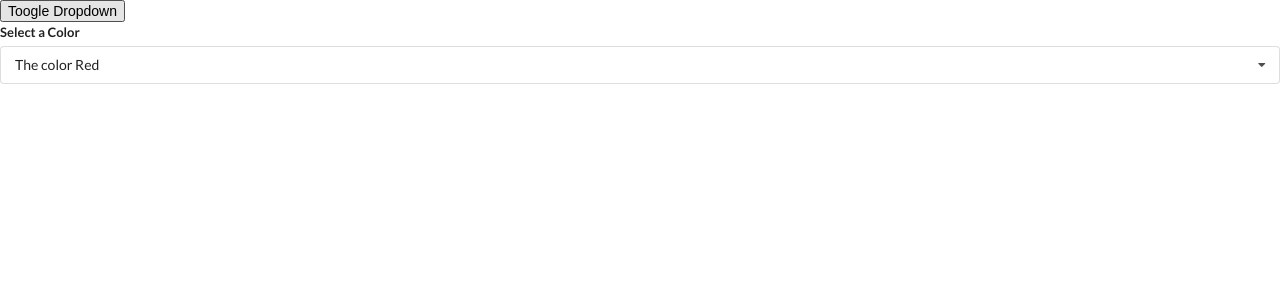
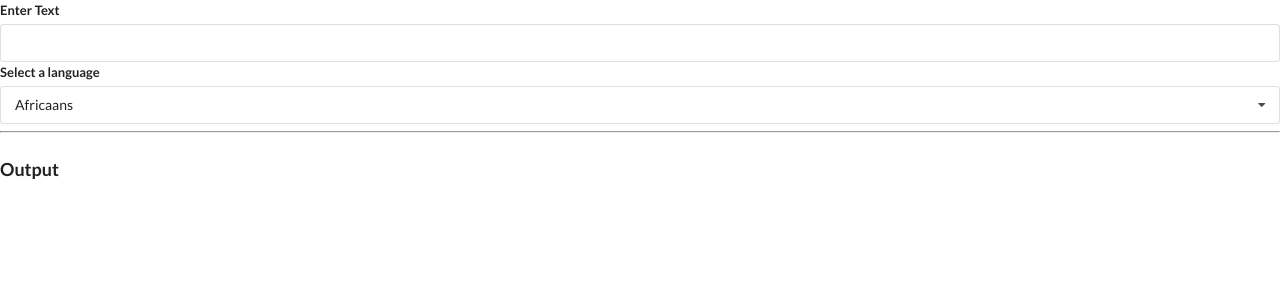
Before and after one commit to maggiegenova/React, a React (Create React App) app: page / in a window 1280 px wide. Shown: the top 300 px of the page. Built offline with nearby package versions, Linux system fonts and the light colour scheme; no server answers.

Commit message:
Add Translate component

```diff
--- a/src/components/App.js
+++ b/src/components/App.js
@@ -2,6 +2,7 @@
 import Accordion from "./accordion-component";
 import Search from "./search-bar-component";
 import DropDown from "./drop-down-component";
+import Translate from "./translate-component";
 
 const items = [
   {
@@ -35,20 +36,10 @@
 
 export default () => {
   const [selected, setSelected] = useState(options[0]);
-  const [showDropdown, setShowDropdown] = useState(true);
 
   return (
     <div>
-      <button onClick={() => setShowDropdown(!showDropdown)}>
-        Toogle Dropdown
-      </button>
-      {showDropdown ? (
-        <DropDown
-          selected={selected}
-          onSelectedChange={setSelected}
-          options={options}
-        />
-      ) : null}
+      <Translate />
     </div>
   );
 };
--- /dev/null
+++ b/src/components/convert-component.js
@@ -0,0 +1,42 @@
+import React, { useState, useEffect } from "react";
+import axios from "axios";
+
+const Convert = ({ language, text }) => {
+  const [translated, setTranslated] = useState("");
+  const [debouncedText, setDebouncedText] = useState(text);
+
+  useEffect(() => {
+    const TimerId = setTimeout(() => {
+      setDebouncedText(text);
+    }, 500);
+    return () => {
+      clearTimeout(TimerId);
+    };
+  }, [text]);
+
+  useEffect(() => {
+    const doTranslation = async () => {
+      const { data } = await axios.post(
+        "https://translation.googleapis.com/language/translate/v2",
+        {},
+        {
+          params: {
+            q: debouncedText,
+            target: language.value,
+            key: "AIzaSyCHUCmpR7cT_yDFHC98CZJy2LTms-IwDlM",
+          },
+        }
+      );
+
+      setTranslated(data.data.translations[0].translatedText);
+    };
+    doTranslation();
+  }, [language, debouncedText]);
+  return (
+    <div>
+      <h1 className="ui header">{translated}</h1>
+    </div>
+  );
+};
+
+export default Convert;
--- a/src/components/drop-down-component.js
+++ b/src/components/drop-down-component.js
@@ -1,6 +1,6 @@
 import React, { useState, useEffect, useRef } from "react";
 
-const DropDown = ({ options, selected, onSelectedChange }) => {
+const DropDown = ({ label, options, selected, onSelectedChange }) => {
   const [open, setOpen] = useState(false); //track if dropdown is open or not
   const ref = useRef();
 
@@ -34,7 +34,7 @@
   return (
     <div ref={ref} className="ui form">
       <div className="field">
-        <label className="label">Select a Color</label>
+        <label className="label">{label}</label>
         <div
           onClick={() => {
             setOpen(!open);
--- /dev/null
+++ b/src/components/translate-component.js
@@ -0,0 +1,45 @@
+import React, { useState } from "react";
+import DropDown from "./drop-down-component";
+import Convert from "./convert-component";
+
+const options = [
+  {
+    label: "Africaans",
+    value: "af",
+  },
+  {
+    label: "Arabic",
+    value: "ar",
+  },
+  {
+    label: "Hindi",
+    value: "hi",
+  },
+];
+
+const Translate = () => {
+  const [language, setLanguage] = useState(options[0]);
+  const [text, setText] = useState("");
+
+  return (
+    <div>
+      <div className="ui form">
+        <div className="field">
+          <label>Enter Text</label>
+          <input value={text} onChange={(e) => setText(e.target.value)} />
+        </div>
+      </div>
+      <DropDown
+        label="Select a language"
+        selected={language}
+        onSelectedChange={setLanguage}
+        options={options}
+      />
+      <hr />
+      <h3 className="ui header">Output</h3>
+      <Convert text={text} language={language} />
+    </div>
+  );
+};
+
+export default Translate;
```
